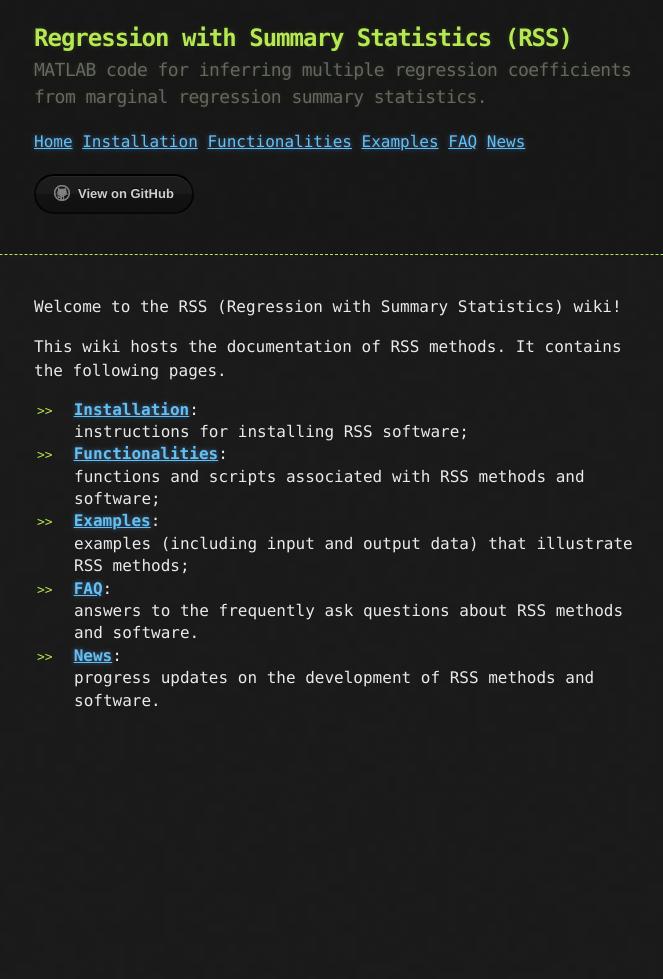
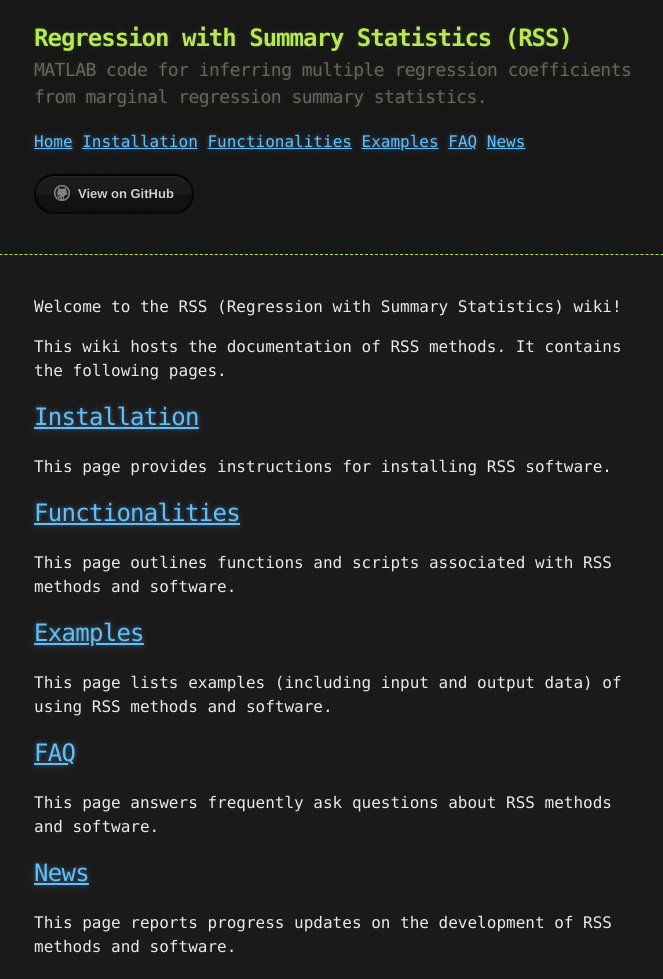
Before and after one commit to stephenslab/rss, a Jekyll site: the page built from docs/index.md, in a window 1280 px wide. Shown: the whole page, without its empty margins (306-969 px from the left). Built offline with Jekyll 4.4.1, drawn with Linux system fonts in a browser that asks for light colours; before the commit the page ends 900 px from its top, so only the background shows below that.

Commit message:
update docs

```diff
--- a/docs/index.md
+++ b/docs/index.md
@@ -7,13 +7,22 @@ Welcome to the RSS (Regression with Summary Statistics) wiki!
 This wiki hosts the documentation of RSS methods. It contains the
 following pages.
 
-- [**Installation**](Installation):<br>instructions for installing RSS
-  software;
-- [**Functionalities**](Functionalities):<br>functions and scripts associated with
-  RSS methods and software;
-- [**Examples**](Examples):<br>examples (including input and output data)
-  that illustrate RSS methods;
-- [**FAQ**](FAQ):<br>answers to the frequently ask questions about RSS
-  methods and software.
-- [**News**](News):<br>progress updates on the development of RSS
-  methods and software.
+## [Installation](Installation)
+
+This page provides instructions for installing RSS software.
+
+## [Functionalities](Functionalities)
+
+This page outlines functions and scripts associated with RSS methods and software.
+
+## [Examples](Examples)
+
+This page lists examples (including input and output data) of using RSS methods and software.
+
+## [FAQ](FAQ)
+
+This page answers frequently ask questions about RSS methods and software.
+
+## [News](News)
+
+This page reports progress updates on the development of RSS methods and software.
```
Also changed, not shown: docs/FAQ.md (+5 -5 lines), docs/Installation.md (+25 -12 lines), docs/News.md (+1 -1 lines).
